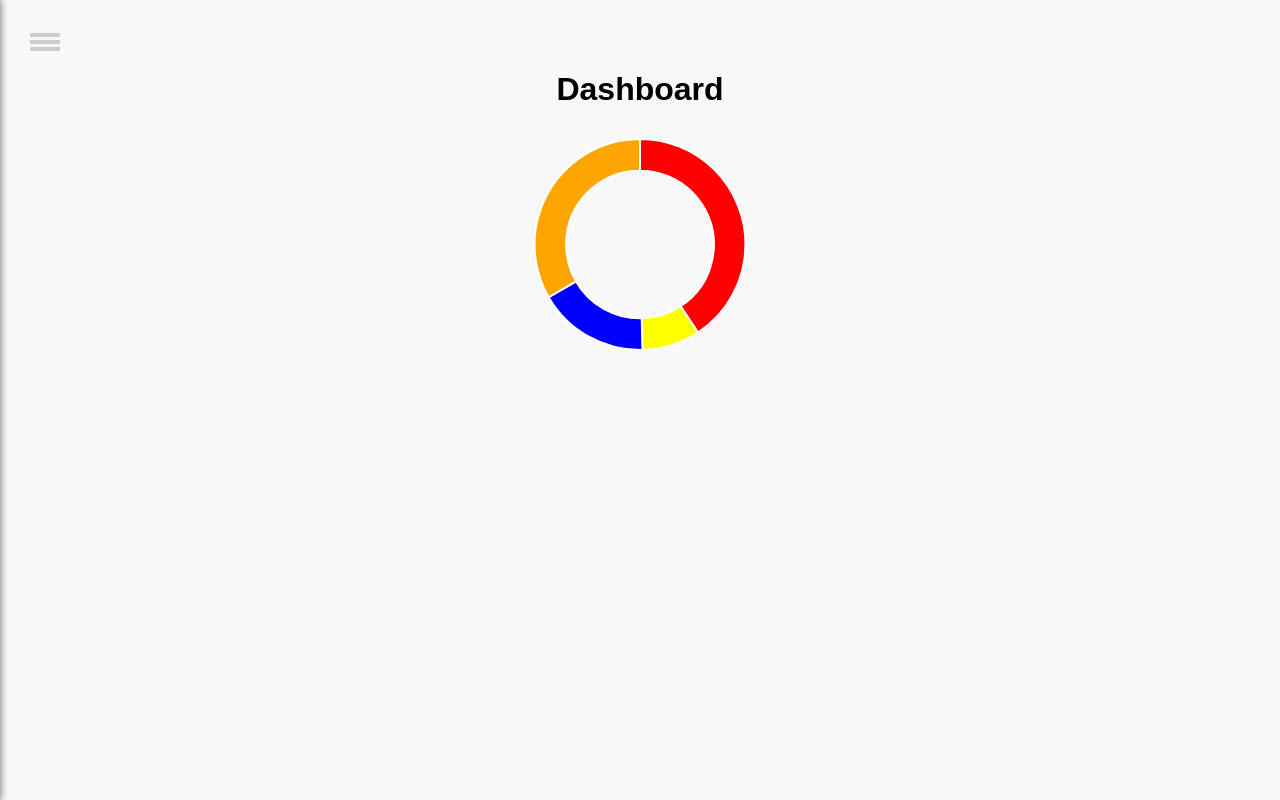
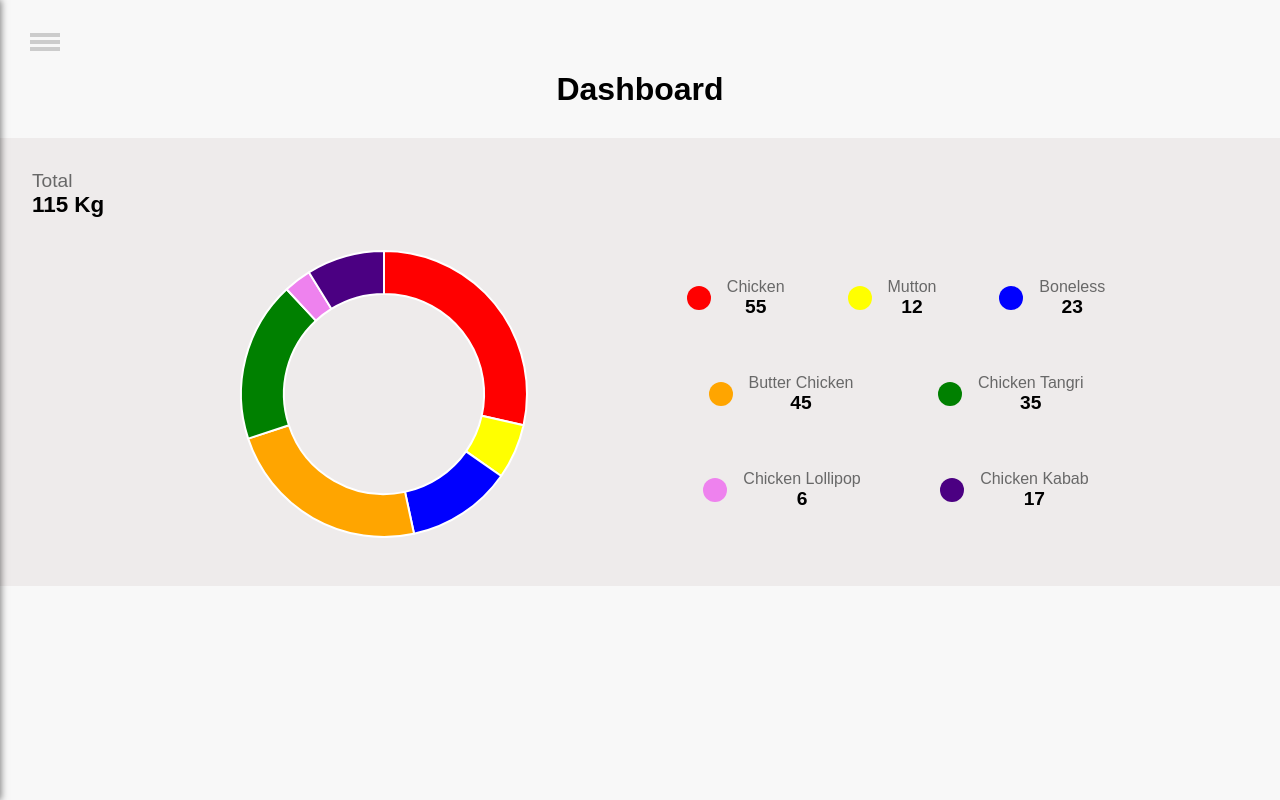
Before and after one commit to aashishpeepra/Food-Chain-Management-Lite, a React (Create React App) app: page /dashboard in a window 1280 px wide. Built offline with nearby package versions, Linux system fonts and the light colour scheme; no server answers.

Commit message:
Chart Line Completed

```diff
--- /dev/null
+++ b/src/Components/Chart/Chart.css
@@ -0,0 +1,4 @@
+.Chart {
+    height: 100%;
+    width: 100%;
+}
--- a/src/Components/Chart/Chart.js
+++ b/src/Components/Chart/Chart.js
@@ -1,4 +1,5 @@
 import React from "react";
+import "./Chart.css";
 import { Doughnut } from "react-chartjs-2";
 
 class Chart extends React.Component {
@@ -28,6 +29,7 @@ class Chart extends React.Component {
           cutoutPercentage: 70,
           tooltips: {enabled: false},
           hover: {mode: null},
+          maintainAspectRatio: false,
         }} />
       </div>
     );
--- a/src/Containers/Dashboard/Dashboard.css
+++ b/src/Containers/Dashboard/Dashboard.css
@@ -0,0 +1,69 @@
+.chart__section {
+    background-color: rgb(238, 235, 235);
+    display: flex;
+    flex-direction: column;
+    padding: 2rem;
+}
+
+.total__heading {
+    display: flex;
+    flex-direction: column;
+    align-items: start;
+}
+
+.total__heading > div:nth-child(1) {
+    font-size: 1.2rem;
+    color: rgb(104, 104, 104);
+}
+
+.total__heading > div:nth-child(2) {
+    font-size: 1.4rem;
+    font-weight: bold;
+    margin-bottom: 1rem;
+}
+
+.lower__section {
+    width: 80%;
+    margin: 0 auto;
+    display: flex;
+    justify-content: center;
+}
+
+.left__section {
+    padding: 1rem 0;
+    width: 50%;
+}
+
+.right__section {
+    padding: 1rem 0;
+    width: 50%;
+    display: flex;
+    justify-content: space-evenly;
+    flex-wrap: wrap;
+}
+
+.each__box {
+    display: flex;
+    justify-content: center;
+    align-items: center;
+}
+
+.color__box {
+    height: 1.5rem;
+    width: 1.5rem;
+    border-radius: 50%;
+    margin: 1rem;
+}
+
+.value__box {
+    margin-right: 1rem;
+}
+
+.item__name {
+    color: rgb(104, 104, 104);
+}
+
+.item__value {
+    font-size: 1.2rem;
+    font-weight: bold;
+}
--- a/src/Containers/Dashboard/Dashboard.js
+++ b/src/Containers/Dashboard/Dashboard.js
@@ -1,5 +1,6 @@
 import React from "react";
 import PieChart from "../../Components/Chart/Chart";
+import "./Dashboard.css";
 
 class Dashboard extends React.Component {
   state = {
@@ -8,13 +9,47 @@ class Dashboard extends React.Component {
       { name: "Mutton", colour: "Yellow", value: 12 },
       { name: "Boneless", colour: "Blue", value: 23 },
       { name: "Butter Chicken", colour: "Orange", value: 45 },
+      { name: "Chicken Tangri", colour: "Green", value: 35 },
+      { name: "Chicken Lollipop", colour: "Violet", value: 6 },
+      { name: "Chicken Kabab", colour: "Indigo", value: 17 },
     ],
   };
   render() {
     return (
       <main>
         <h1 style={{ marginBottom: "30px" }}>Dashboard</h1>
-        <PieChart data={this.state.data} />
+        <div className="chart__section">
+          <div className="total__heading">
+            <div>Total</div>
+            <div>115 Kg</div>
+          </div>
+          <div
+            className="lower__section"
+            style={{ position: "relative", height: "40vh", width: "80vw" }}
+          >
+            <div className="left__section">
+              <PieChart data={this.state.data} />
+            </div>
+            <div className="right__section">
+              {this.state.data.map((each) => {
+                return (
+                  <div className="each__box">
+                    <div
+                      className="color__box"
+                      style={{ backgroundColor: `${each.colour}` }}
+                    >
+                      &nbsp;
+                    </div>
+                    <div className="value__box">
+                      <div className="item__name">{each.name}</div>
+                      <div className="item__value">{each.value}</div>
+                    </div>
+                  </div>
+                );
+              })}
+            </div>
+          </div>
+        </div>
       </main>
     );
   }
```
